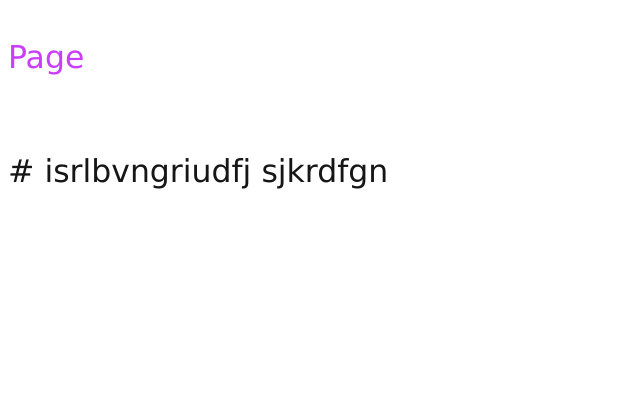
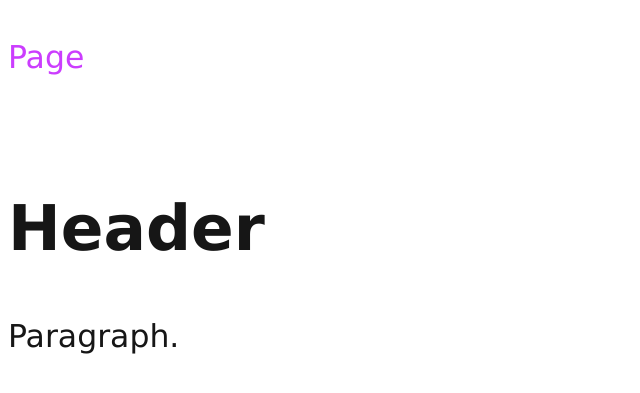
Before and after one commit to ueita/ueita.github.io, a Jekyll site: the page built from page.html, in a window 1280 px wide. Shown: the top 393 px of the page, without its empty margins (0-640 px from the left). Built offline with Jekyll 4.4.1, drawn with Linux system fonts in a browser that asks for light colours.

Commit message:
added content

```diff
--- a/page.html
+++ b/page.html
@@ -4,5 +4,5 @@ title: "Page"
 permalink: /page/
 ---
 
-# isrlbvngriudfj
-sjkrdfgn
+<h1>Header</h1>
+<p>Paragraph.</p>
```
